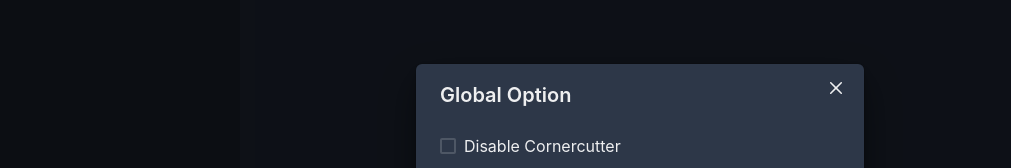
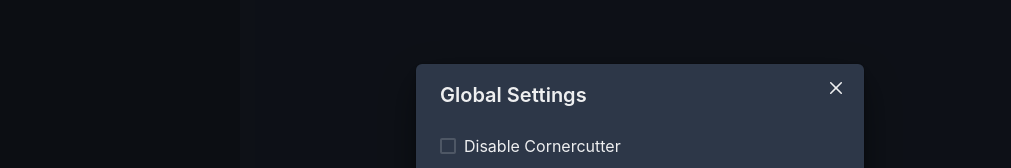
Before and after one commit to franomai/cornercutter, a React (Vite) app in the folder frontend/: page / in a window 1280 px wide. Both pictures are taken after a click on the button "Global Settings". Shown: the top 168 px of the page, without its empty margins (0-1011 px from the left). Built offline with nearby package versions, Linux system fonts and the light colour scheme.

Commit message:
#27 Fix saving animation duration
Also:
- Changed Global Options labels to Global Settings
- Added some negative margins to align mods with buttons

```diff
--- a/frontend/src/components/modals/Settings.tsx
+++ b/frontend/src/components/modals/Settings.tsx
@@ -104,7 +104,7 @@ export default function Settings({ openRef }: { openRef: RefObject<HTMLButtonEle
         <Modal isOpen={isOpen} onClose={onClose}>
             <ModalOverlay />
             <ModalContent>
-                <ModalHeader>Global Option</ModalHeader>
+                <ModalHeader>Global Settings</ModalHeader>
                 <ModalCloseButton title="Save changes" />
                 <ModalBody>
                     <OptionCheckboxes<GlobalOptions>
--- a/frontend/src/components/mods/ModList.tsx
+++ b/frontend/src/components/mods/ModList.tsx
@@ -20,7 +20,7 @@ export default function ModList({ children }: { children?: ReactNode }) {
             overflow="hidden"
             justifyContent="space-between"
         >
-            <Stack gap={2} h="full" overflowX="auto" p={2} pl={1}>
+            <Stack gap={2} h="full" overflowX="auto" p={2} mx={-2}>
                 {Object.values(mods).map((mod) => (
                     <ModOverview
                         key={mod.id}
--- a/frontend/src/components/tabs/common/saving/SavingIndicator.tsx
+++ b/frontend/src/components/tabs/common/saving/SavingIndicator.tsx
@@ -19,7 +19,7 @@ export default function SavingIndicator() {
         if (status === 'pending') {
             setShowSpinner(true);
         } else {
-            const timeout = setTimeout(() => setShowSpinner(false), 2000);
+            const timeout = setTimeout(() => setShowSpinner(false), 350);
             setRefreshInterval(1);
             return () => clearTimeout(timeout);
         }
```
